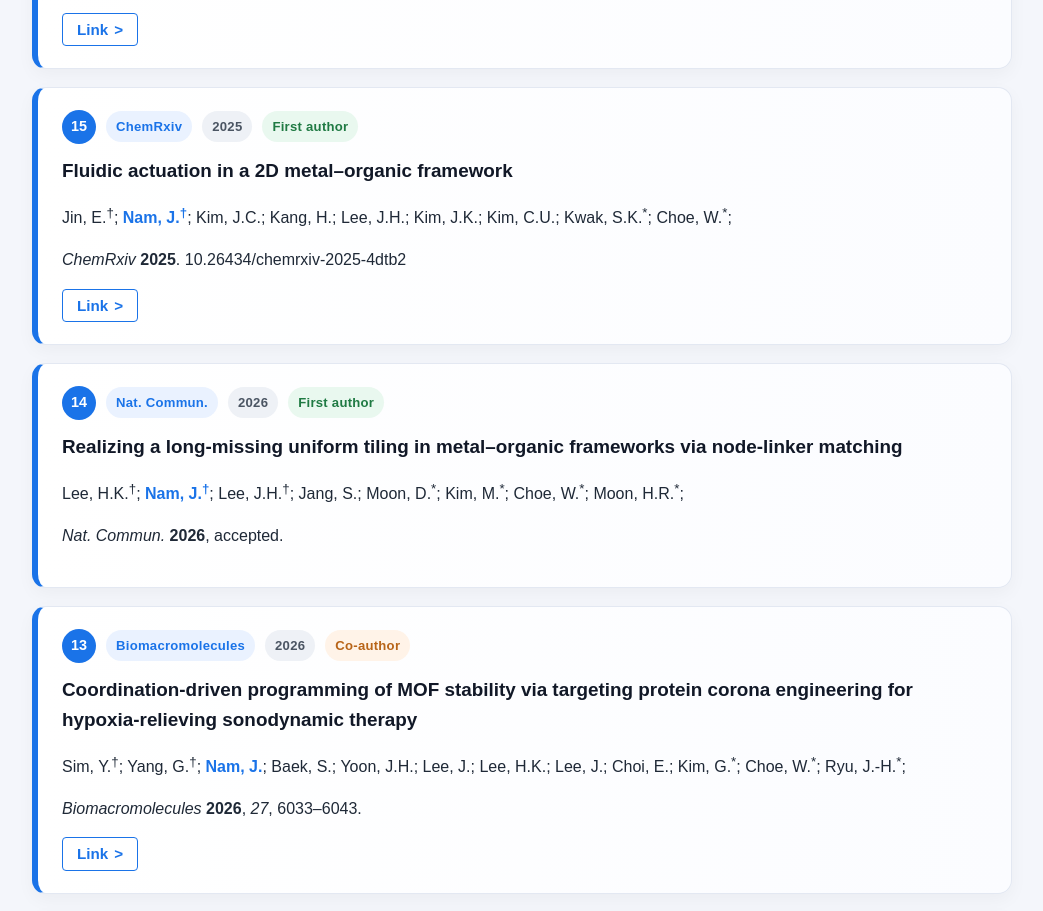
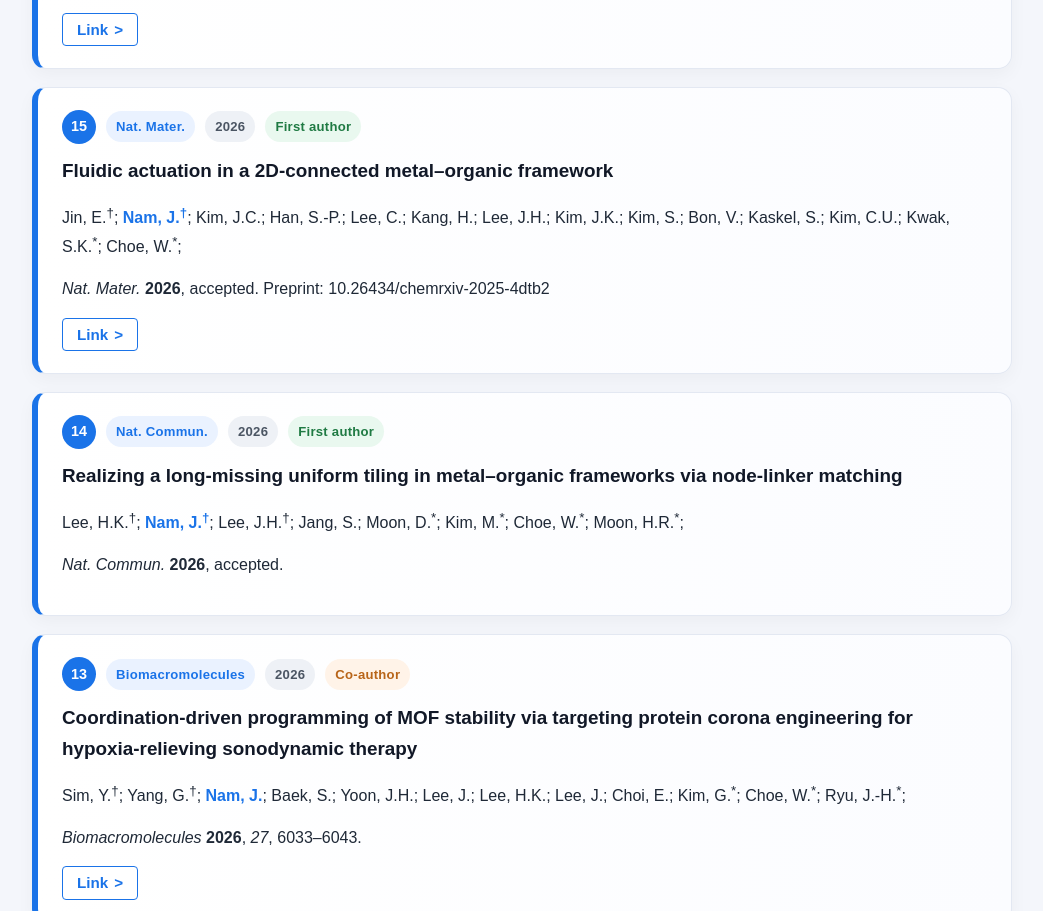
Before and after one commit to giantslab/giantslab.github.io, a plain HTML site: page publications.html in a window 1280 px wide. Shown: the part 2374-3285 px from the top of the page, without its empty margins (118-1161 px from the left). Drawn offline with Linux system fonts and the light colour scheme.

Commit message:
Update fluidic actuation paper: Nature Materials accepted, final title and authors
Co-Authored-By: Claude Opus 5.5 <noreply@anthropic.com>

```diff
--- a/publications.html
+++ b/publications.html
@@ -488,13 +488,13 @@
     <div class="pub-item">
     <div class="pub-meta">
       <span class="pub-number">15</span>
-      <span class="badge badge-journal">ChemRxiv</span>
-      <span class="badge badge-year">2025</span>
+      <span class="badge badge-journal">Nat. Mater.</span>
+      <span class="badge badge-year">2026</span>
       <span class="badge badge-role-first">First author</span>
     </div>
-    <p class="pub-title">Fluidic actuation in a 2D metal–organic framework</p>
-    <p class="pub-authors">Jin, E.<sup>†</sup>; <span class="author-highlight">Nam, J.<sup>†</sup></span>; Kim, J.C.; Kang, H.; Lee, J.H.; Kim, J.K.; Kim, C.U.; Kwak, S.K.<sup>*</sup>; Choe, W.<sup>*</sup>;</p>
-    <p class="pub-citation"><em>ChemRxiv</em> <strong>2025</strong>. 10.26434/chemrxiv-2025-4dtb2</p>
+    <p class="pub-title">Fluidic actuation in a 2D-connected metal–organic framework</p>
+    <p class="pub-authors">Jin, E.<sup>†</sup>; <span class="author-highlight">Nam, J.<sup>†</sup></span>; Kim, J.C.; Han, S.-P.; Lee, C.; Kang, H.; Lee, J.H.; Kim, J.K.; Kim, S.; Bon, V.; Kaskel, S.; Kim, C.U.; Kwak, S.K.<sup>*</sup>; Choe, W.<sup>*</sup>;</p>
+    <p class="pub-citation"><em>Nat. Mater.</em> <strong>2026</strong>, accepted. Preprint: 10.26434/chemrxiv-2025-4dtb2</p>
     <div class="pub-actions">
       <a class="pub-button" href="https://doi.org/10.26434/chemrxiv-2025-4dtb2" target="_blank" rel="noopener noreferrer">
         <span>Link</span>
```
Also changed, not shown: index.html (+2 -2 lines).
